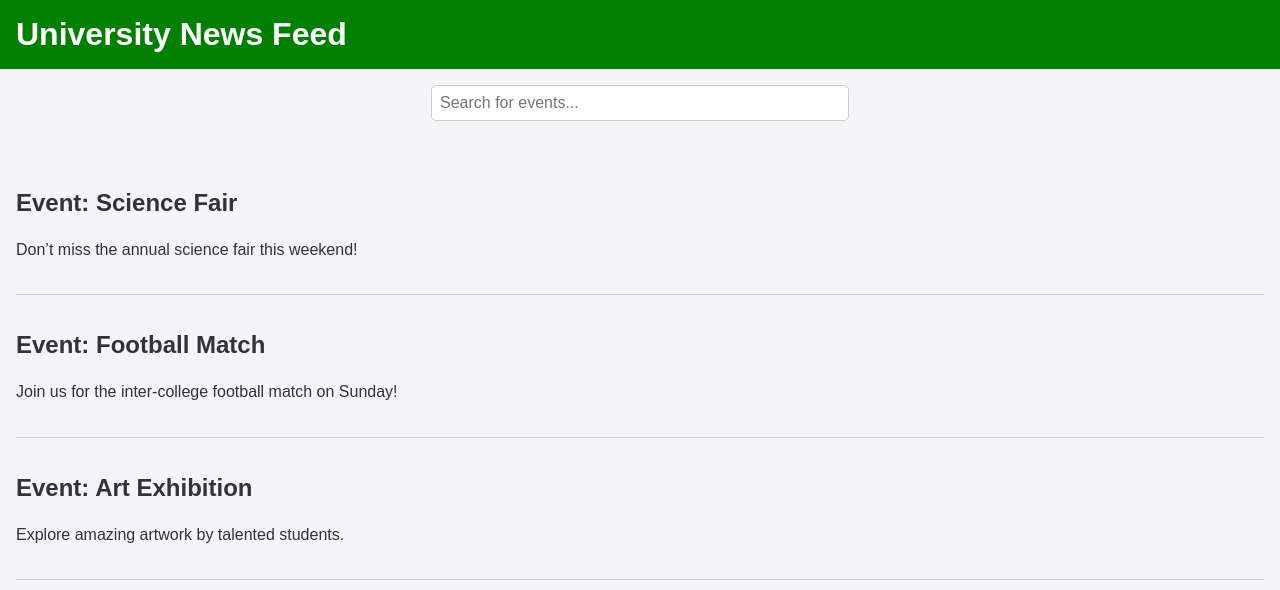
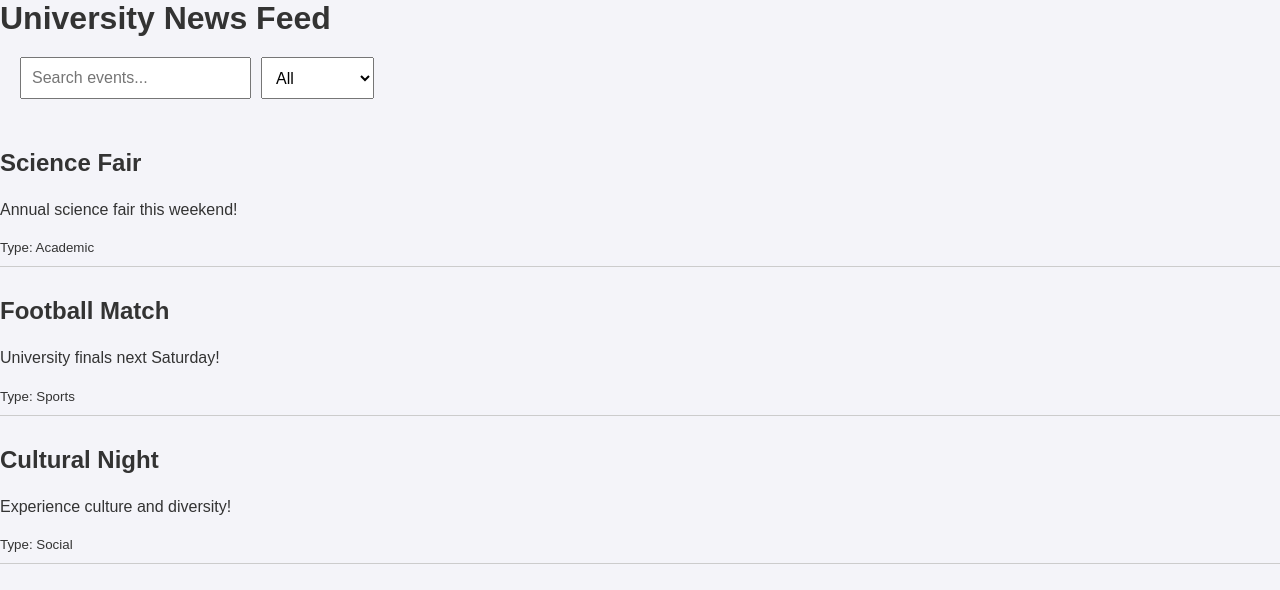
Before and after one commit to ediomoeffiong/university_news_feed_project, a React (Create React App) app: page / in a window 1280 px wide. Shown: the top 590 px of the page. Built offline with nearby package versions, Linux system fonts and the light colour scheme.

Commit message:
Implemented Filters
Implemented filters for personalized news feed: added functionality and style to filter articles by category, date, and user preferences.

```diff
--- /dev/null
+++ b/src/App.css
@@ -0,0 +1,15 @@
+.controls {
+    display: flex;
+    gap: 10px;
+    margin: 20px;
+  }
+
+  input, select {
+    padding: 10px;
+    font-size: 16px;
+  }
+
+  .event {
+    border-bottom: 1px solid #ccc;
+    padding: 10px 0;
+  }
--- a/src/App.js
+++ b/src/App.js
@@ -1,54 +1,50 @@
-import React, { useState } from "react";
-import events from "./data";
+import React, { useState } from 'react';
+import './App.css';
 
 function App() {
-    // State for the search query
-    const [searchQuery, setSearchQuery] = useState("");
+  const [searchQuery, setSearchQuery] = useState('');
+  const [filter, setFilter] = useState('All');
 
-    // Filter events based on the search query
-    const filteredEvents = events.filter(
-        (event) =>
-            event.title.toLowerCase().includes(searchQuery.toLowerCase()) ||
-            event.description.toLowerCase().includes(searchQuery.toLowerCase())
+  const events = [
+    { id: 1, title: 'Science Fair', description: 'Annual science fair this weekend!', type: 'Academic' },
+    { id: 2, title: 'Football Match', description: 'University finals next Saturday!', type: 'Sports' },
+    { id: 3, title: 'Cultural Night', description: 'Experience culture and diversity!', type: 'Social' },
+  ];
+
+  const filteredEvents = events.filter(event => {
+    return (
+      (filter === 'All' || event.type === filter) &&
+      event.title.toLowerCase().includes(searchQuery.toLowerCase())
     );
+  });
 
   return (
-        <div>
-            {/* Header */}
-            <header style={{ backgroundColor: "green", color: "white", padding: "1rem" }}>
+    <div className="App">
+      <header>
         <h1>University News Feed</h1>
       </header>
-
-            {/* Search Bar */}
-            <div style={{ padding: "1rem", textAlign: "center" }}>
+      <div className="controls">
         <input
           type="text"
-                    placeholder="Search for events..."
+          placeholder="Search events..."
           value={searchQuery}
           onChange={(e) => setSearchQuery(e.target.value)}
-                    style={{
-                        padding: "0.5rem",
-                        width: "80%",
-                        maxWidth: "400px",
-                        borderRadius: "5px",
-                        border: "1px solid #ccc",
-                        fontSize: "1rem",
-                    }}
         />
+        <select value={filter} onChange={(e) => setFilter(e.target.value)}>
+          <option value="All">All</option>
+          <option value="Academic">Academic</option>
+          <option value="Sports">Sports</option>
+          <option value="Social">Social</option>
+        </select>
       </div>
-
-            {/* Events */}
-            <main style={{ padding: "1rem" }}>
-                {filteredEvents.length > 0 ? (
-                    filteredEvents.map((event) => (
-                        <div key={event.id} style={{ borderBottom: "1px solid #ccc", padding: "1rem 0" }}>
-                            <h2>Event: {event.title}</h2>
+      <main>
+        {filteredEvents.map(event => (
+          <div key={event.id} className="event">
+            <h2>{event.title}</h2>
             <p>{event.description}</p>
+            <small>Type: {event.type}</small>
           </div>
-                    ))
-                ) : (
-                    <p style={{ textAlign: "center" }}>No events found.</p>
-                )}
+        ))}
       </main>
     </div>
   );
```
Lines whose indentation alone changed are shown as unchanged.
